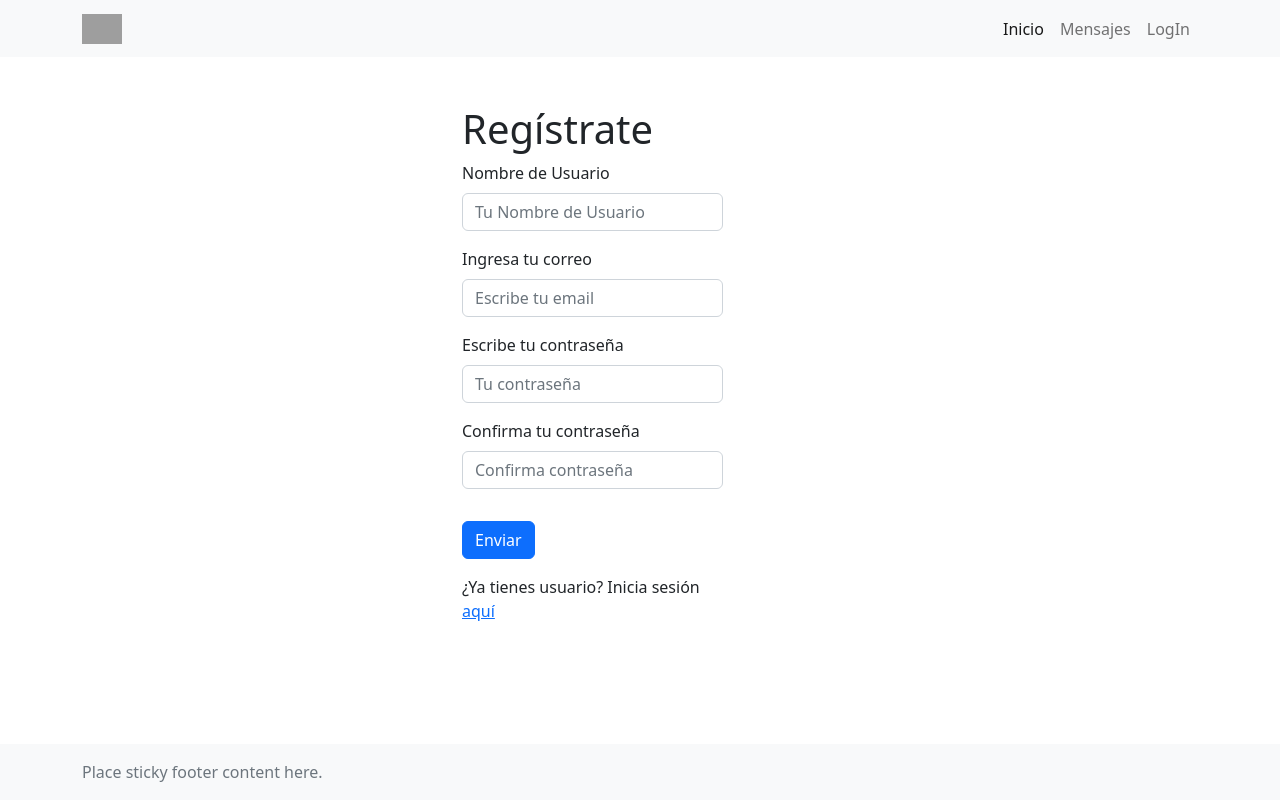
After one commit to booleancl/flask-bootstrap, a Flask app: page /auth/register in a window 1280 px wide. The commit adds this page. Run offline with Flask 2, Linux system fonts and the light colour scheme; grey boxes are pictures that could not be loaded.

Commit message:
login done

```diff
--- a/app/auth/routes.py
+++ b/app/auth/routes.py
@@ -2,23 +2,56 @@ from flask import render_template, request, url_for, redirect, flash
 from flask_login import login_user, login_required, logout_user
 from app.auth import bp
 from app.models.user import User
+from app.extensions import db
 
 @bp.route('/login', methods=['GET','POST'])
 def login():
     if request.method == 'POST':
-        user = User.query.filter_by(email=request.form['email']).first()
-        if user is not None and user.verify_password(request.form['password']):
-            login_user(user, request.form['remember_me'])
-            next = request.args.get('next')
-            if next is None or not next.startswith('/'):
-                next = url_for('main.index')
-            return redirect(next)
-        flash('Usuario o password incorrecto.')
+        email = request.form['email']
+        password = request.form['password']
+        remember = request.form.get('remember_me')
+
+        if not password:
+            flash('La contraseña es obligatoria')
+        elif not email:
+            flash('El correo es obligatorio')
+        else:
+            user = User.query.filter_by(email=email).first()
+            if user and user.verify_password(password):
+                login_user(user, remember)
+                next = request.args.get('next')
+                if next is None or not next.startswith('/'):
+                    next = url_for('main.index')
+                flash(f'Bienvenido { user.username }')
+                return redirect(next)
+            flash('Usuario o password incorrecto.')
     return render_template('auth/login.html')
+
+@bp.route('/register', methods = ('GET', 'POST'))
+def register():
+    if request.method == 'POST':
+        username = request.form['username']
+        email = request.form['email']
+        password = request.form['password']
+        password_confirm = request.form['password_confirm']
+
+        if not username:
+            flash('El nombre del usuario es obligatorio')
+        elif not email:
+            flash('El email es obligatorio')
+        elif not password == password_confirm:
+            flash('La contraseña no coincide')
+        else:
+            user= User(username = username, email = email, password = password)
+            db.session.add(user)
+            db.session.commit()
+            flash('Usuario creado correctamente')
+            return redirect(url_for('auth.login'))
+    return render_template('auth/register.html')
 
 @bp.route('logout')
 @login_required
 def logout():
     logout_user()
     flash('Sesión cerrada')
-    return redirect('main.index')
+    return redirect('main/index')
--- a/app/main/routes.py
+++ b/app/main/routes.py
@@ -7,4 +7,5 @@ def index():
 
 @bp.app_errorhandler(404)
 def page_not_found(error):
+        # print(error)
         return render_template('page_not_found.html'), 404
--- /dev/null
+++ b/app/templates/auth/register.html
@@ -0,0 +1,41 @@
+{% extends 'base.html' %}
+
+{% block title %} User page {% endblock %}
+
+{% block body %}
+<div class="row">
+    <div class="col-md-3 offset-md-4">
+        <h1>Regístrate</h1>
+
+        <form class="mb-3" method="post">
+            <div class="mb-3">
+                <label for="username" class="form-label">Nombre de Usuario</label>
+                <input type="text" name="username" id="username" placeholder="Tu Nombre de Usuario "
+                    value="{{ request.form['username'] }}" class="form-control">
+            </div>
+
+            <div class="mb-3">
+                <label for="email" class="form-label"> Ingresa tu correo</label>
+                <input type="text" name="email" id="email" placeholder="Escribe tu email"
+                    value="{{ request.form['email'] }}" class="form-control">
+            </div>
+
+            <div class="mb-3">
+                <label for="password" class="form-label">Escribe tu contraseña</label>
+                <input type="password" name="password" id="password" placeholder="Tu contraseña"
+                    value="{{ request.form['password'] }}" class="form-control">
+            </div>
+
+            <div class="mb-3">
+                <label for="password_confirm" class="form-label">Confirma tu contraseña</label>
+                <input type="password" name="password_confirm" id="password_confirm" placeholder="Confirma contraseña"
+                    value="{{ request.form['password_confirm'] }}" class="form-control">
+            </div>
+
+            <button type="submit" class="btn btn-primary mt-3">Enviar</button>
+        </form>
+        ¿Ya tienes usuario? Inicia sesión <a href="{{ url_for('auth.login') }}">aquí</a>
+    </div>
+</div>
+
+{% endblock %}
--- a/app/templates/base.html
+++ b/app/templates/base.html
@@ -9,10 +9,12 @@
   </head>
   <body class="d-flex flex-column h-100">
     {% include 'includes/navbar.html' %}
+
     {% for message in get_flashed_messages() %}
     <div class="alert alert-danger">{{ message }}</div>
     {% endfor %}
-        <div class="container mt-5">
+
+    <div class="container mt-5">
       {% block body %}
       {% endblock %}
     </div>
--- a/app/templates/page_not_found.html
+++ b/app/templates/page_not_found.html
@@ -5,6 +5,5 @@
 {% block body %}
 <h1>
   Lo sentimos, página no existe
-
 </h1>
 {% endblock %}
```
Also changed, not shown: app/templates/auth/login.html (+20 -22 lines), README.md, data-dev.sqlite (deleted).
